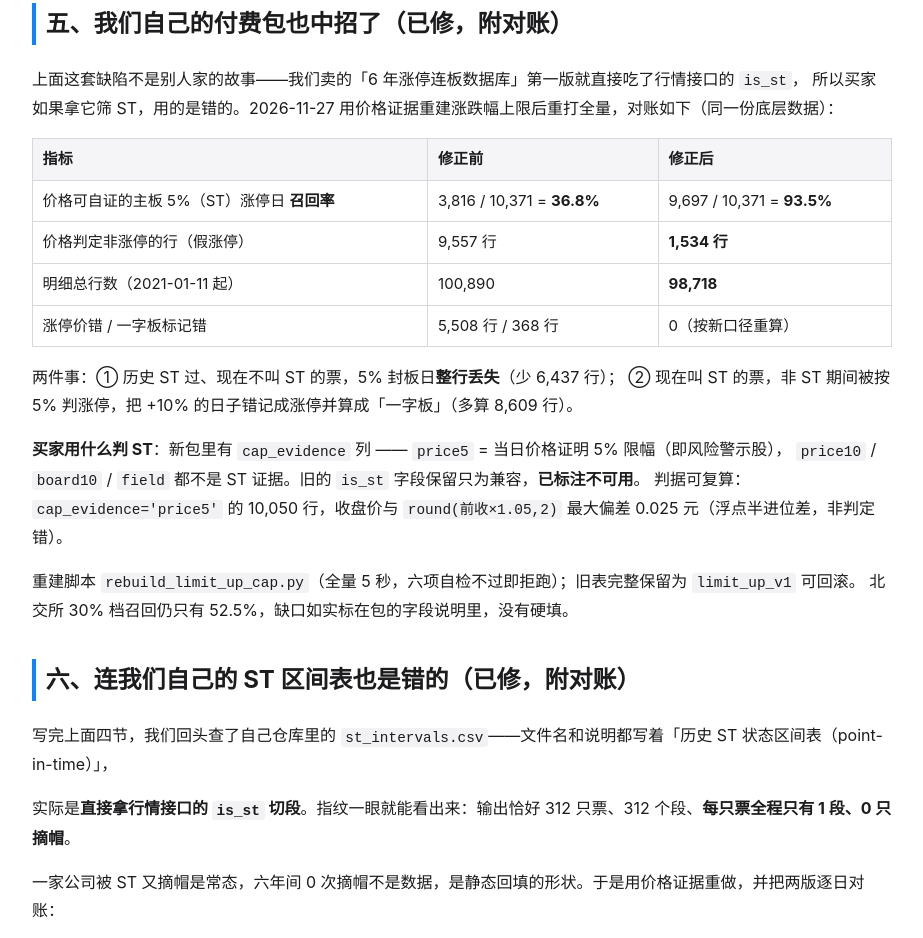
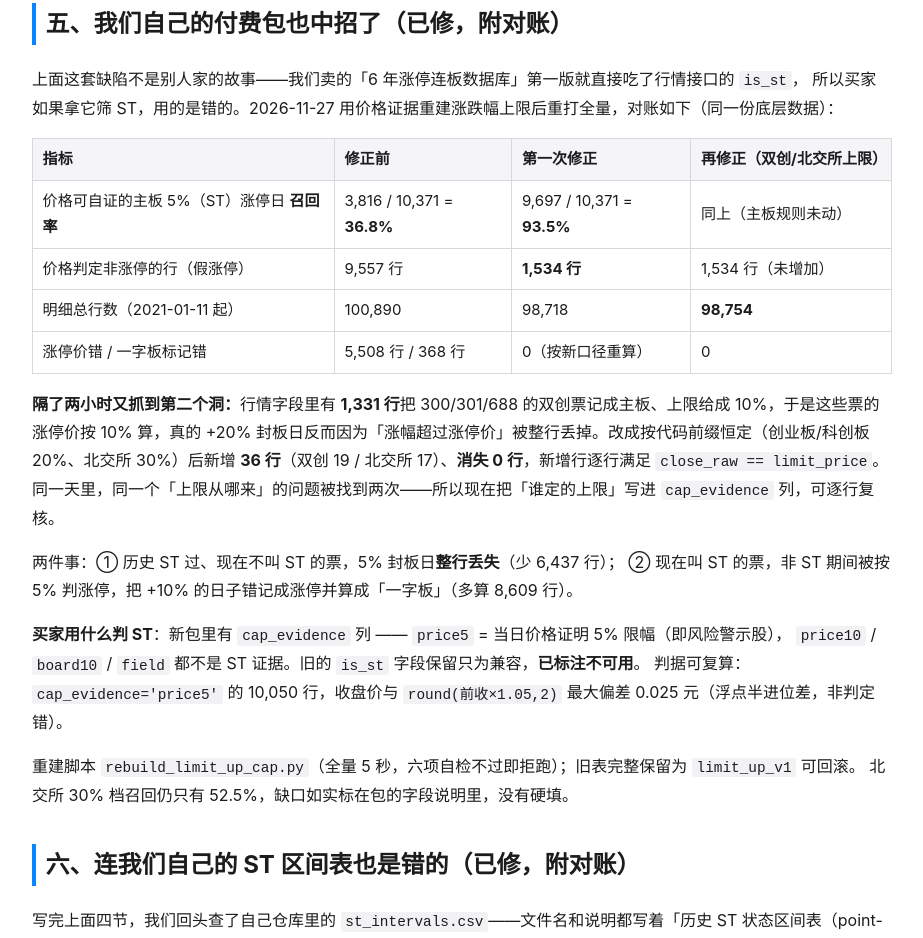
Before and after one commit to DANGNIANQIN/astock-sample-library, a plain HTML site: page st-history.html in a window 1280 px wide. Shown: the part 1898-2836 px from the top of the page, without its empty margins (178-1101 px from the left). Drawn offline with Linux system fonts and the light colour scheme.

Commit message:
data: 双创/北交所上限按代码前缀恒定（98,718→98,754）；购买CTA去掉写死行数；st-history 补第二处修正对账

```diff
--- a/st-history.html
+++ b/st-history.html
@@ -66,12 +66,13 @@ UNKNOWN 的来源优先级：
 <p>上面这套缺陷不是别人家的故事——我们卖的「6 年涨停连板数据库」第一版就直接吃了行情接口的 <code>is_st</code>，
 所以买家如果拿它筛 ST，用的是错的。2026-11-27 用价格证据重建涨跌幅上限后重打全量，对账如下（同一份底层数据）：</p>
 <table>
-<tr><th>指标</th><th>修正前</th><th>修正后</th></tr>
-<tr><td>价格可自证的主板 5%（ST）涨停日 <b>召回率</b></td><td>3,816 / 10,371 = <b>36.8%</b></td><td>9,697 / 10,371 = <b class="g">93.5%</b></td></tr>
-<tr><td>价格判定非涨停的行（假涨停）</td><td>9,557 行</td><td><b>1,534 行</b></td></tr>
-<tr><td>明细总行数（2021-01-11 起）</td><td>100,890</td><td><b>98,718</b></td></tr>
-<tr><td>涨停价错 / 一字板标记错</td><td>5,508 行 / 368 行</td><td>0（按新口径重算）</td></tr>
+<tr><th>指标</th><th>修正前</th><th>第一次修正</th><th>再修正（双创/北交所上限）</th></tr>
+<tr><td>价格可自证的主板 5%（ST）涨停日 <b>召回率</b></td><td>3,816 / 10,371 = <b>36.8%</b></td><td>9,697 / 10,371 = <b class="g">93.5%</b></td><td>同上（主板规则未动）</td></tr>
+<tr><td>价格判定非涨停的行（假涨停）</td><td>9,557 行</td><td><b>1,534 行</b></td><td>1,534 行（未增加）</td></tr>
+<tr><td>明细总行数（2021-01-11 起）</td><td>100,890</td><td>98,718</td><td><b>98,754</b></td></tr>
+<tr><td>涨停价错 / 一字板标记错</td><td>5,508 行 / 368 行</td><td>0（按新口径重算）</td><td>0</td></tr>
 </table>
+<p><b>隔了两小时又抓到第二个洞：</b>行情字段里有 <b>1,331 行</b>把 300/301/688 的双创票记成主板、上限给成 10%，于是这些票的涨停价按 10% 算，真的 +20% 封板日反而因为「涨幅超过涨停价」被整行丢掉。改成按代码前缀恒定（创业板/科创板 20%、北交所 30%）后新增 <b>36 行</b>（双创 19 / 北交所 17）、<b>消失 0 行</b>，新增行逐行满足 <code>close_raw == limit_price</code>。同一天里，同一个「上限从哪来」的问题被找到两次——所以现在把「谁定的上限」写进 <code>cap_evidence</code> 列，可逐行复核。</p>
 <p>两件事：① 历史 ST 过、现在不叫 ST 的票，5% 封板日<b>整行丢失</b>（少 6,437 行）；
 ② 现在叫 ST 的票，非 ST 期间被按 5% 判涨停，把 +10% 的日子错记成涨停并算成「一字板」（多算 8,609 行）。</p>
 <p><b>买家用什么判 ST</b>：新包里有 <code>cap_evidence</code> 列 —— <code>price5</code> = 当日价格证明 5% 限幅（即风险警示股），
```
Also changed, not shown: guide-limitup-caliber.html (+1 -1 lines), index.html (+2 -2 lines), limitup-db.html (+2 -2 lines), pipeline.html (+1 -1 lines).
